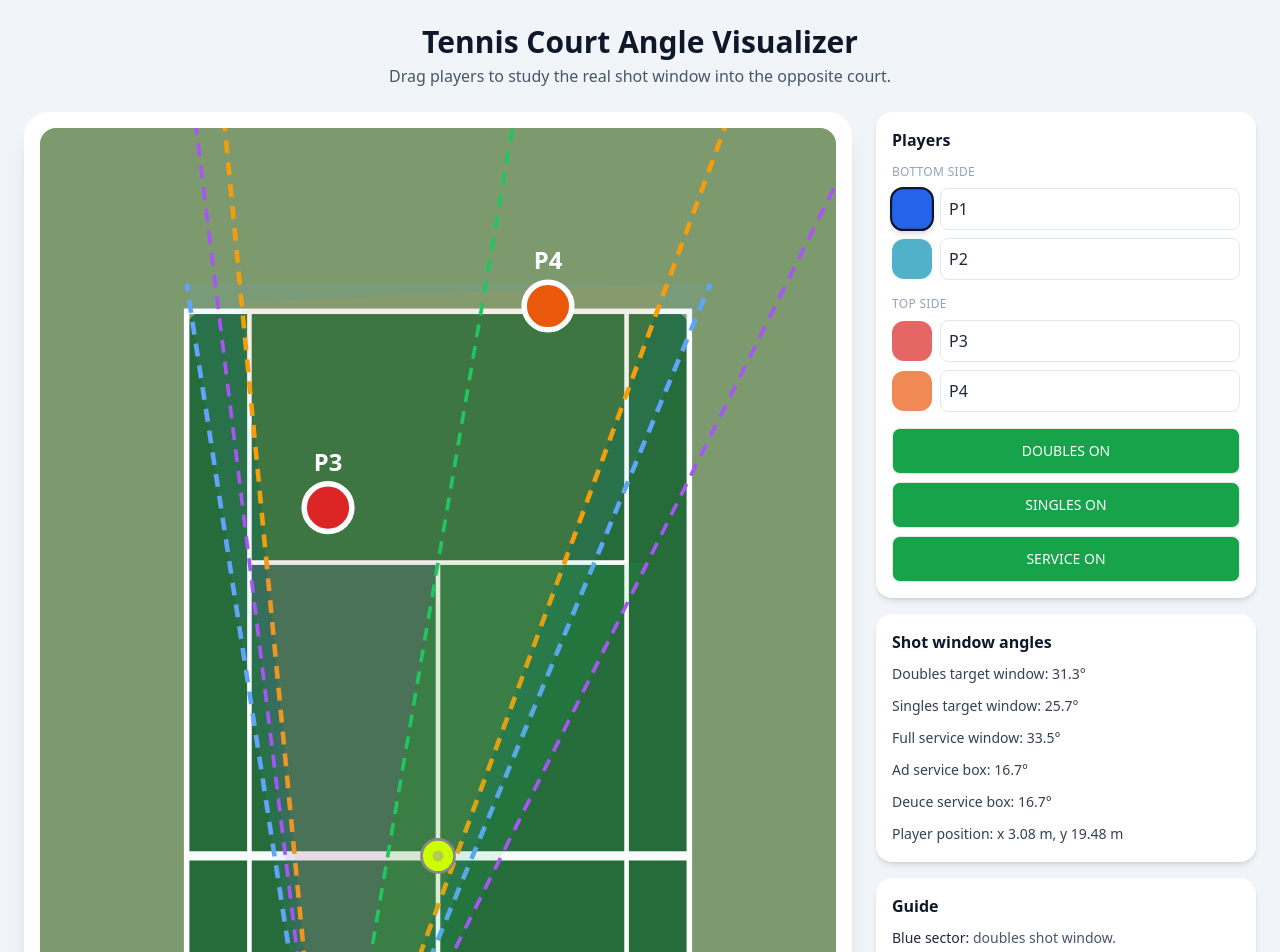
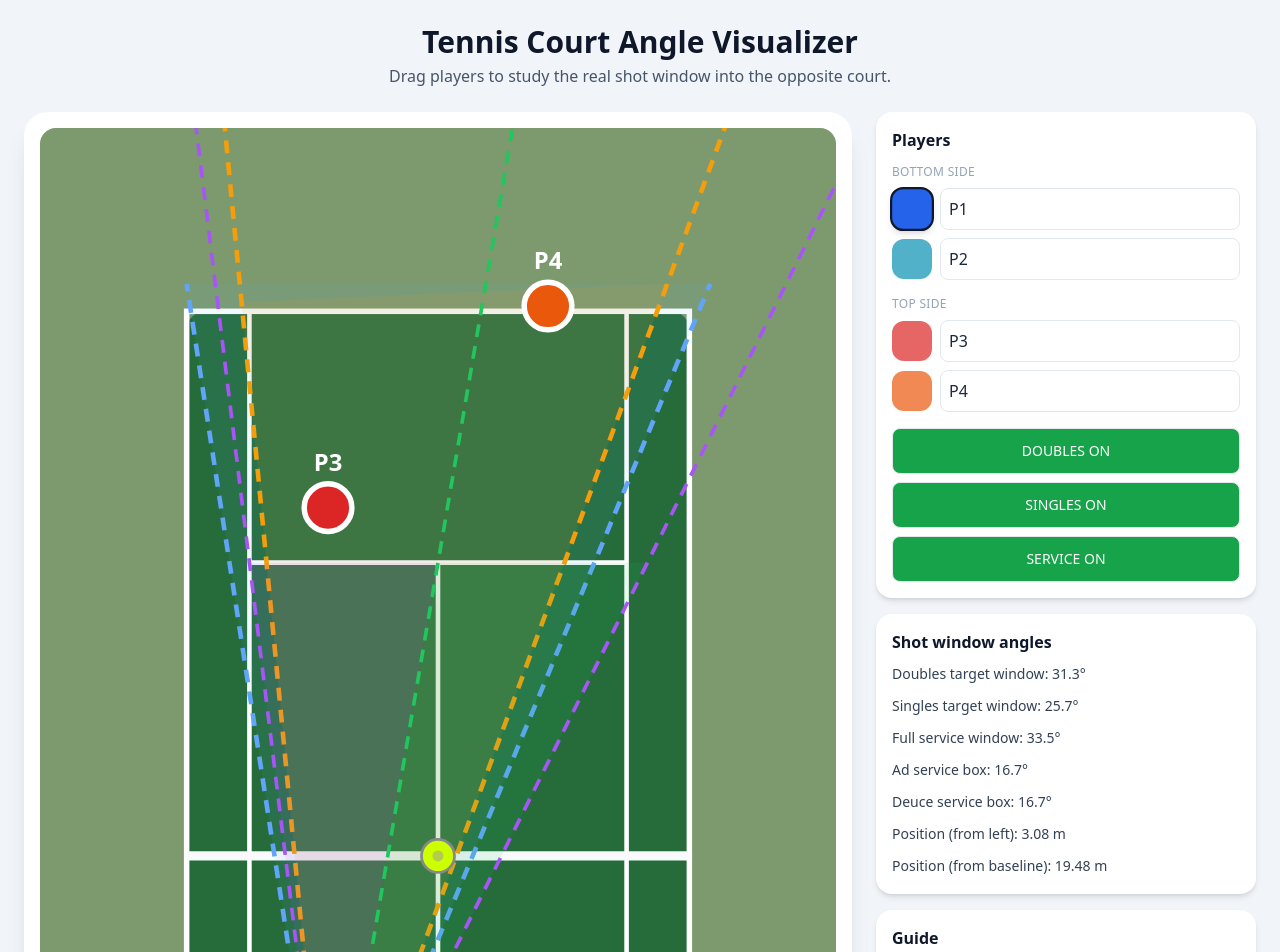
Before and after one commit to danleoparra/tennis-visualizer, a Next.js app: page / in a window 1280 px wide. Shown: the top 952 px of the page. Built offline with nearby package versions, Linux system fonts and the light colour scheme.

Commit message:
Update TennisReachVisualizer.js

```diff
--- a/components/TennisReachVisualizer.js
+++ b/components/TennisReachVisualizer.js
@@ -339,9 +339,10 @@ export default function TennisReachVisualizer() {
     serviceLineFull: openingBetween(angles.serviceLeft, angles.serviceRight),
   };
 
+  // Real-world meters from left sideline and near baseline
   const activePosition = {
     xMeters: ((activePlayer.x - playArea.x) / scale).toFixed(2),
-    yMetersFromTop: ((activePlayer.y - playArea.y) / scale).toFixed(2),
+    yMeters: ((activePlayer.y - playArea.y) / scale).toFixed(2),
   };
 
   const singlesLeftEnd = extendToEdge(activePlayer, target.singlesLeftWindow);
@@ -527,7 +528,8 @@ export default function TennisReachVisualizer() {
               <p><span className="font-medium">Full service window:</span> {openings.serviceLineFull.toFixed(1)}°</p>
               <p><span className="font-medium">Ad service box:</span> {openings.serviceBoxLeft.toFixed(1)}°</p>
               <p><span className="font-medium">Deuce service box:</span> {openings.serviceBoxRight.toFixed(1)}°</p>
-              <p><span className="font-medium">Player position:</span> x {activePosition.xMeters} m, y {activePosition.yMetersFromTop} m</p>
+              <p><span className="font-medium">Position (from left):</span> {activePosition.xMeters} m</p>
+              <p><span className="font-medium">Position (from baseline):</span> {activePosition.yMeters} m</p>
             </div>
           </div>
 
```
